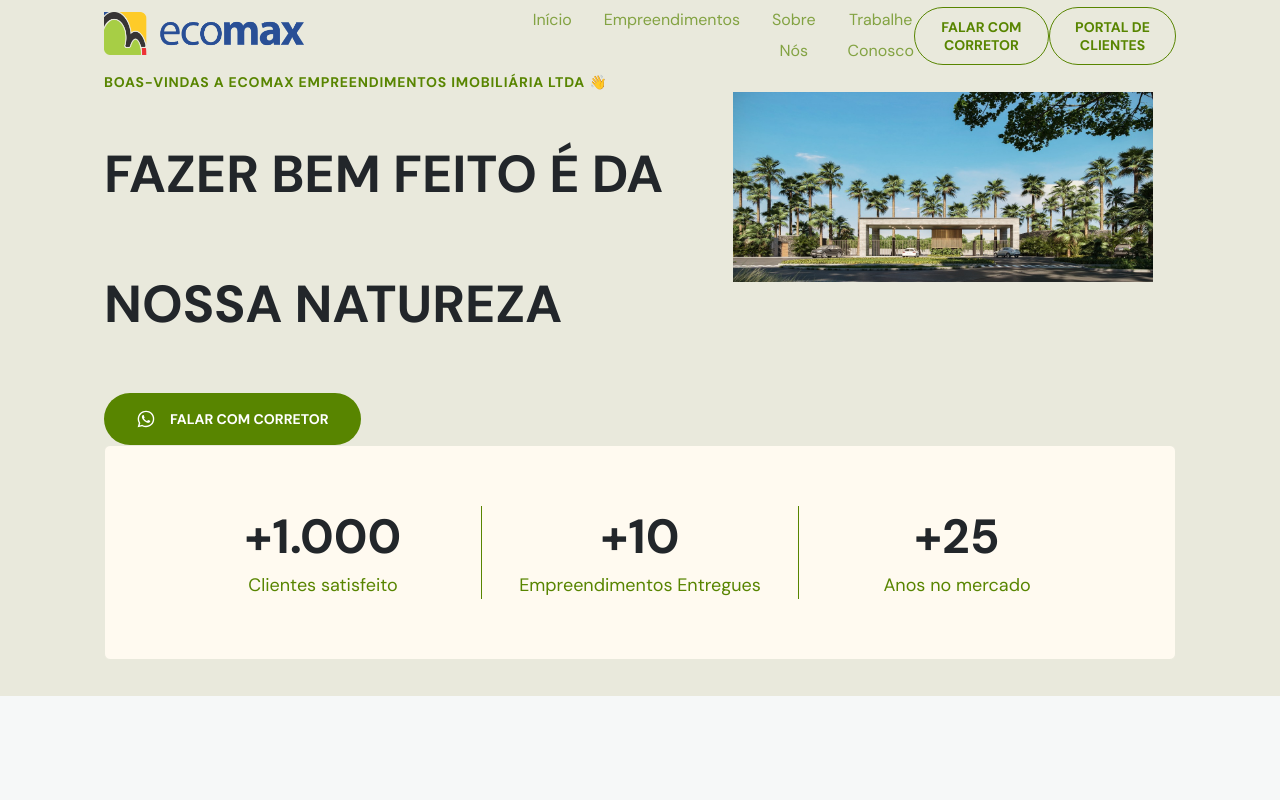
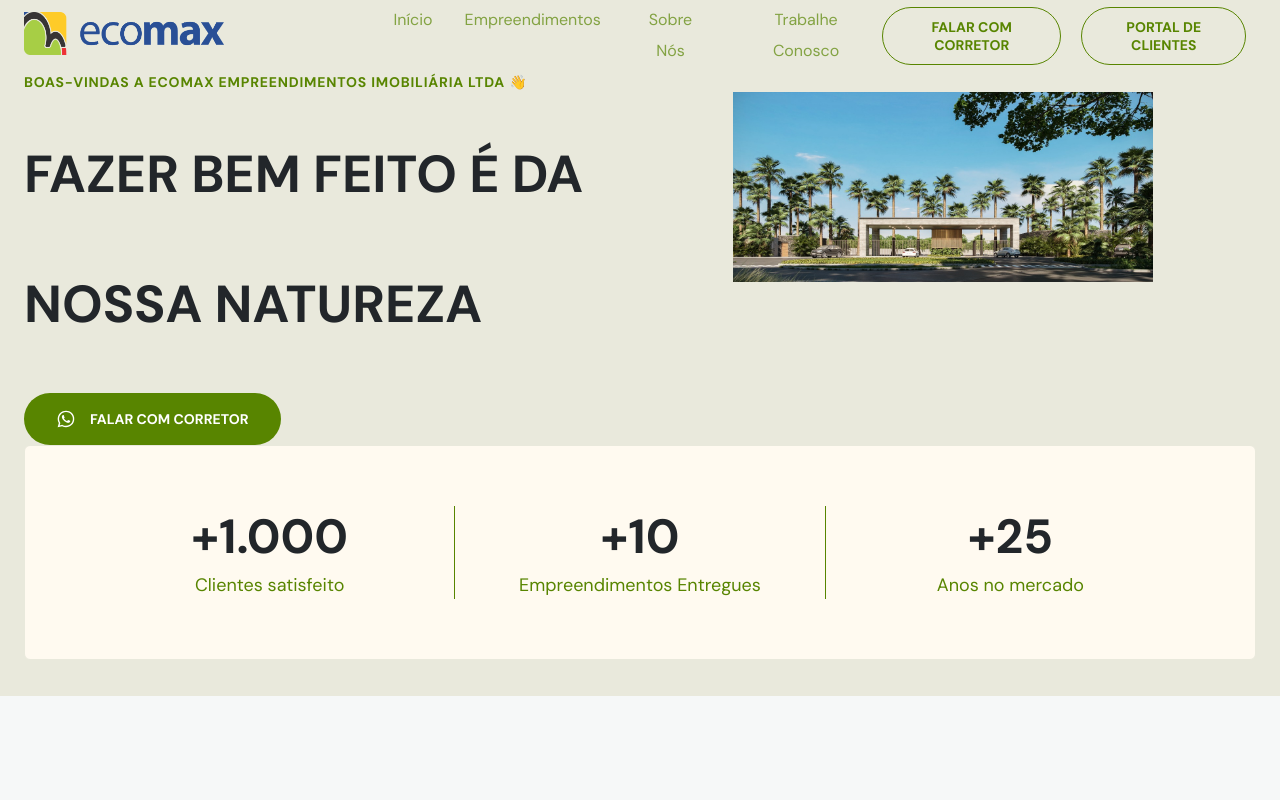
Before and after one commit to edweltonchristian/Ecomax, a plain HTML site: page index.html in a window 1280 px wide. Shown: the top 800 px of the page. Drawn offline with nearby package versions, Linux system fonts and the light colour scheme.

Commit message:
Update style.css

```diff
--- a/style.css
+++ b/style.css
@@ -506,7 +506,7 @@ body {
   overflow: auto;
 }
 .wrapper {
-  width: min(112rem, 100%);
+  width: min(135rem, 100%);
   display: grid;
 }
 
@@ -555,7 +555,7 @@ section header h2 {
     display: flex;
     align-items: center;
     justify-content: space-between;
-    width: 60%;
+    width: 70%;
   }
 
   nav#navigation .menu ul:nth-child(1) {
@@ -572,10 +572,11 @@ section header h2 {
     display: flex;
     justify-content: center;
     align-items: center;
-    padding: 1rem 2.4rem;
+    padding: 1rem 1rem;
+    margin: 1rem;
 
     border: 1px solid var(--primary-color);
-    border-radius: 4rem;
+    border-radius: 3rem;
 
     color: var(--primary-color);
     font-weight: 700;
@@ -751,11 +752,11 @@ section header h2 {
   /*===== FOOTER ====*/
 
   footer {
-    padding-block: 8rem;
+    padding-block: 2rem;
   }
 
   footer .wrapper{
-    grid-template-columns: 1fr 1fr;
+    grid-template-columns: 30rem 1fr;
     grid-template-areas: 'A B';
   }
 
```
